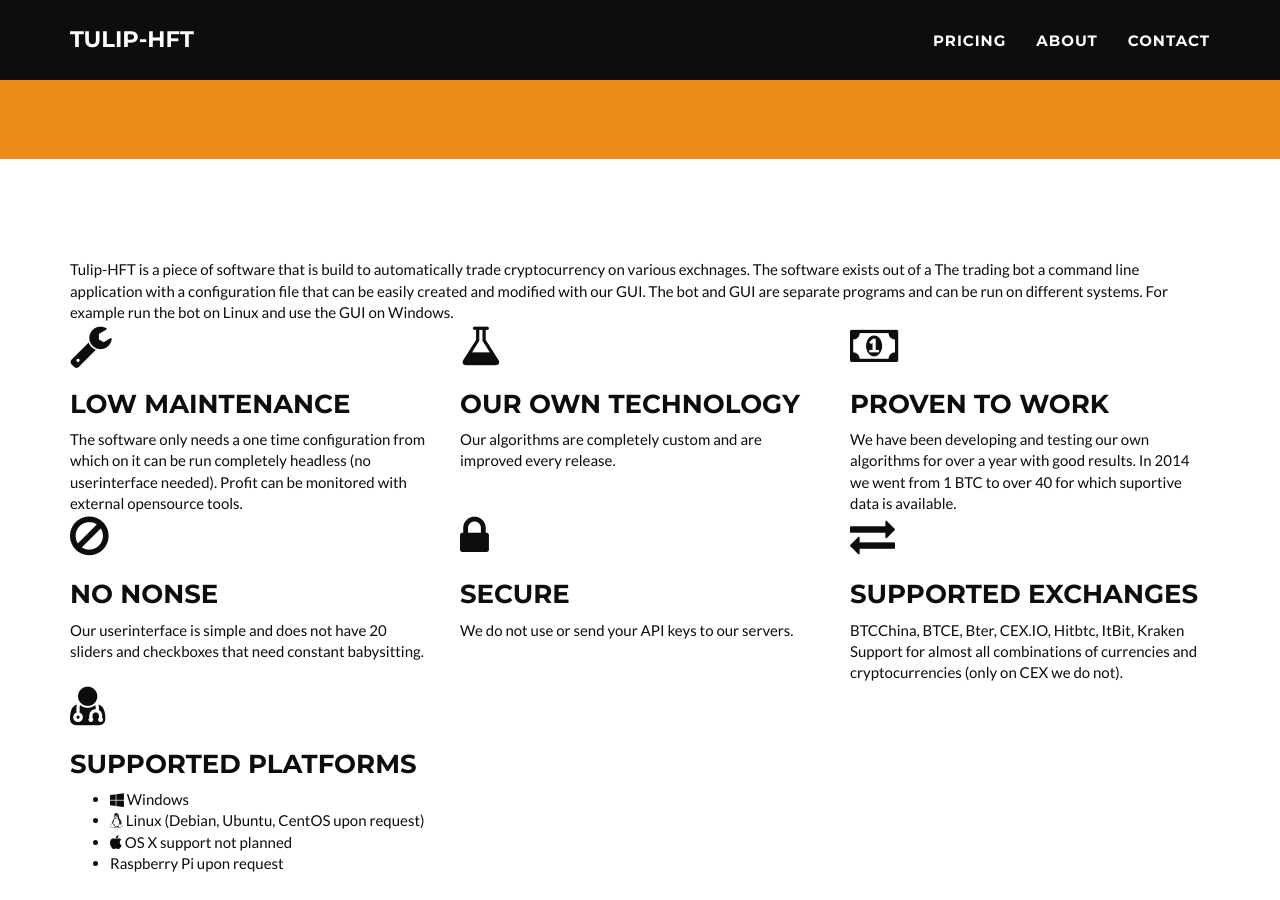
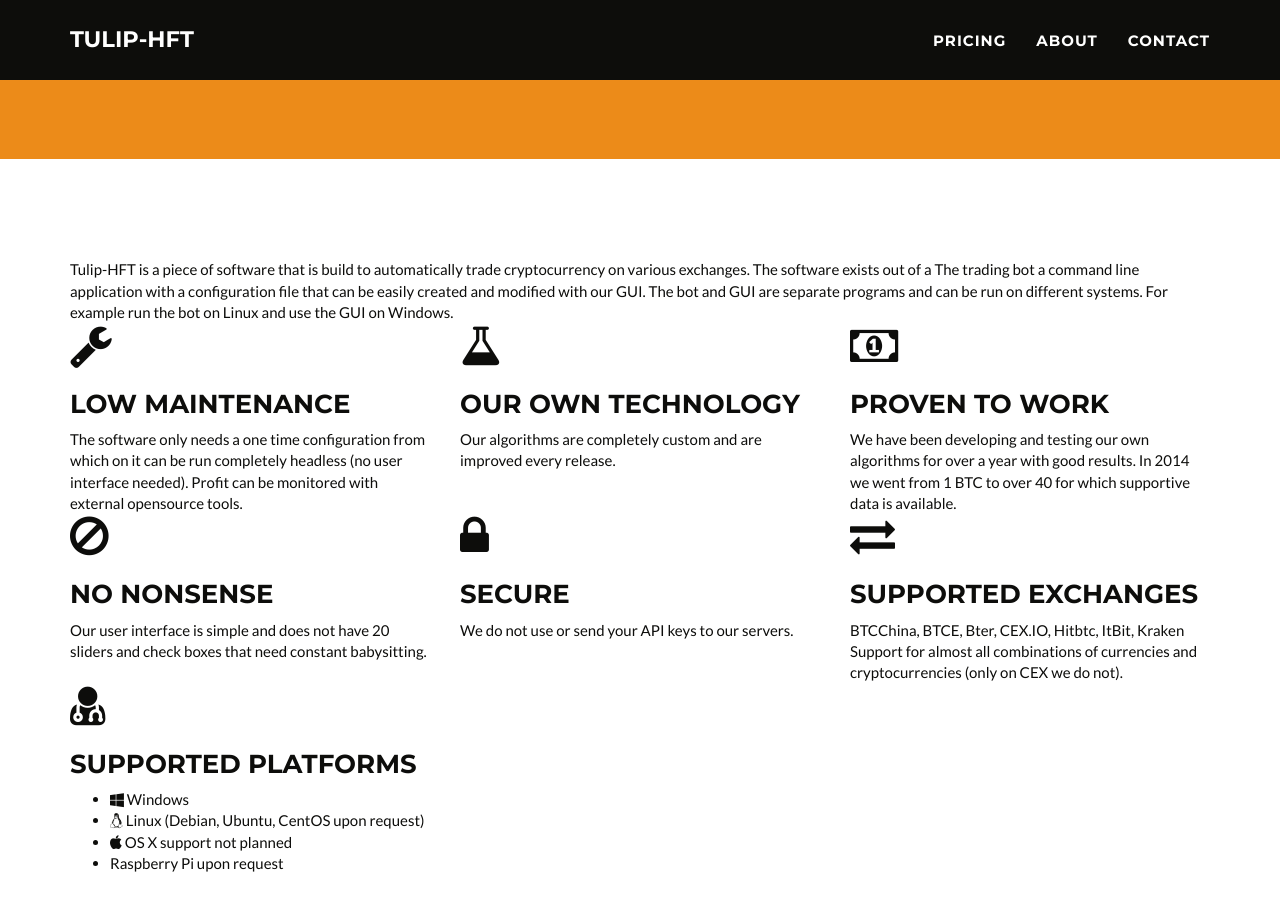
Before and after one commit to Tulip-HFT/Tulip-HFT.github.io, a Jekyll site: the page built from index.html, in a window 1280 px wide and 900 px high, scrolled down 448 px. Built offline with Jekyll 4.4.1, drawn with Linux system fonts in a browser that asks for light colours; some of the changed text lies outside the part shown.

Commit message:
spelling and grammar

```diff
--- a/_includes/pricing.html
+++ b/_includes/pricing.html
@@ -8,7 +8,7 @@
             </div>
             <div class="row">
                 <div class="col-lg-8 col-lg-offset-2 ">
-                    This mostlikly going to be more then a few bitcoins.
+                    This most likely going to be more then a few bitcoins.
                 </div>
 
             </div>
--- a/_includes/product.html
+++ b/_includes/product.html
@@ -2,7 +2,7 @@
         <div class="container">
             <div class="row">
                 <div class="col-lg-12">
-                    Tulip-HFT is a piece of software that is build to automatically trade cryptocurrency on various exchnages. The software exists out of a The trading bot a command line application with a configuration file that can be easily created and modified with our GUI. The bot and GUI are separate programs and can be run on different systems. For example run the bot on Linux and use the GUI on Windows.
+                    Tulip-HFT is a piece of software that is build to automatically trade cryptocurrency on various exchanges. The software exists out of a The trading bot a command line application with a configuration file that can be easily created and modified with our GUI. The bot and GUI are separate programs and can be run on different systems. For example run the bot on Linux and use the GUI on Windows.
                 </div>
             </div>
             <div class="row">
@@ -11,7 +11,7 @@
 		  <div class="caption-content">
 		    <i class="fa fa-wrench fa-3x"></i>
                     <h3>Low maintenance</h3>
-                     The software only needs a one time configuration from which on it can be run completely headless (no userinterface needed). Profit can be monitored with external opensource tools.
+                     The software only needs a one time configuration from which on it can be run completely headless (no user interface needed). Profit can be monitored with external opensource tools.
                    </div>
 		</div>
                </div>
@@ -29,7 +29,7 @@
 		      <div class="caption-content">
 			  <i class="fa fa-money fa-3x"></i>
 			  <h3>Proven to work</h3>
-			  We have been developing and testing our own algorithms for over a year with good results. In 2014 we went from 1 BTC to over 40 for which suportive data is available.
+			  We have been developing and testing our own algorithms for over a year with good results. In 2014 we went from 1 BTC to over 40 for which supportive data is available.
 		      </div>
 		    </div>
 		</div>
@@ -37,8 +37,8 @@
 		    <div class="caption">
 		      <div class="caption-content">
 			  <i class="fa fa-ban fa-3x"></i>
-			  <h3>No nonse</h3>
-			  Our userinterface is simple and does not have 20 sliders and checkboxes that need constant babysitting.
+			  <h3>No nonsense</h3>
+			  Our user interface is simple and does not have 20 sliders and check boxes that need constant babysitting.
 		      </div>
 		    </div>
 		</div>
```
